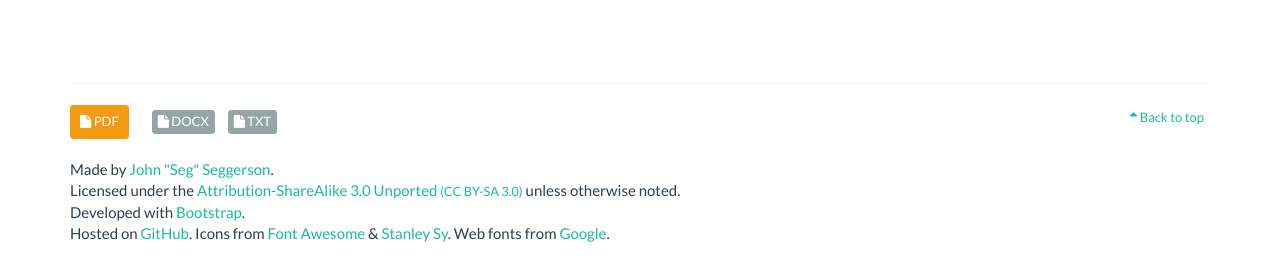
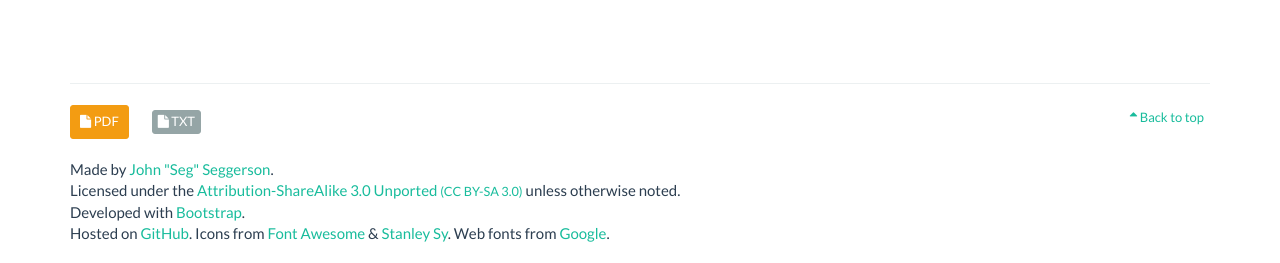
Before and after one commit to TheSeg/theseg.github.io, a Jekyll site: the page built from index.html, in a window 1280 px wide and 900 px high, scrolled down 6686 px. Shown: the part 634-897 px from the top of the window. Built offline with Jekyll 4.4.1, drawn with Linux system fonts in a browser that asks for light colours; nearby versions of some CDN libraries; Markdown is read by kramdown in place of the engine named in the settings; comment, search, counter and statistics services are not loaded.

Commit message:
Removed links to DOCX version of resume.

```diff
--- a/_includes/content/navigation.html
+++ b/_includes/content/navigation.html
@@ -32,7 +32,6 @@
                 <ul class="dropdown-menu pdf pdf-dropdown-menu">
                     <li role="presentation" class="dropdown-header">Other Formats</li>
                     <li class="focus"><a href="{{site.baseurl}}pdf/John_Seg_Seggerson.pdf">PDF</a></li>
-                    <li><a href="{{site.baseurl}}pdf/John_Seg_Seggerson.docx">DOCX</a></li>
                     <li><a href="{{site.baseurl}}pdf/John_Seg_Seggerson.txt">TEXT</a></li>
                 </ul>
             </li>
--- a/_includes/footer.html
+++ b/_includes/footer.html
@@ -10,8 +10,6 @@
     <a class="btn btn-warning btn-sm" href="{{site.baseurl}}pdf/John_Seg_Seggerson.pdf"><i class="fa fa-file"></i> PDF</a>
 
     <a href="{{site.baseurl}}pdf/John_Seg_Seggerson.pdf" class="dropbox-saver" data-filename="John_Seg_Seggerson_Resume.pdf"></a>
-
-    <a class="btn btn-default btn-xs" href="{{site.baseurl}}pdf/John_Seg_Seggerson.docx"><i class="fa fa-file"></i> DOCX</a>
 
     <a class="btn btn-default btn-xs" href="{{site.baseurl}}pdf/John_Seg_Seggerson.txt"><i class="fa fa-file"></i> TXT</a>
   </div>
```
